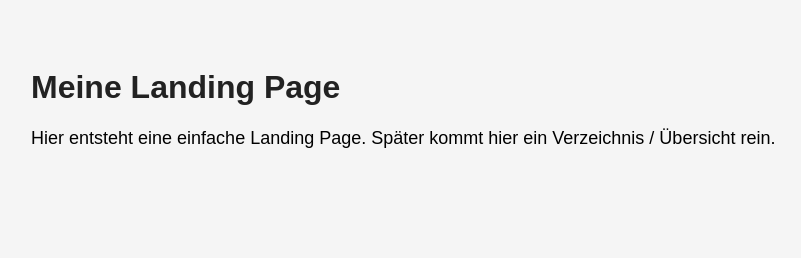
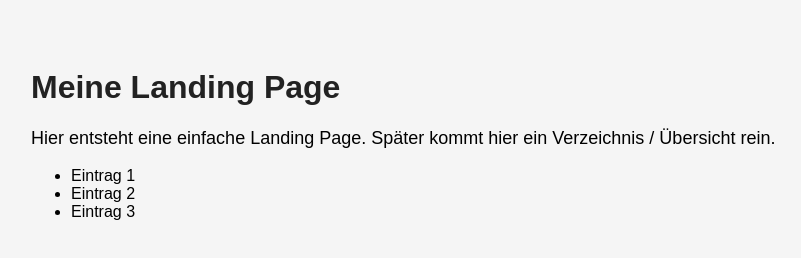
Before and after one commit to almostramon/almostramon.github.io, a plain HTML site: page index.html in a window 1280 px wide. Shown: the whole page, without its empty margins (17-818 px from the left). Drawn offline with Linux system fonts and the light colour scheme.

Commit message:
Update index.html

```diff
--- a/index.html
+++ b/index.html
@@ -16,6 +16,14 @@
     </p>
   </main>
 
+  <ul>
+  <li>Eintrag 1</li>
+  <li>Eintrag 2</li>
+  <li>Eintrag 3</li>
+</ul>
+
+
 </body>
 
+
 </html>
```
